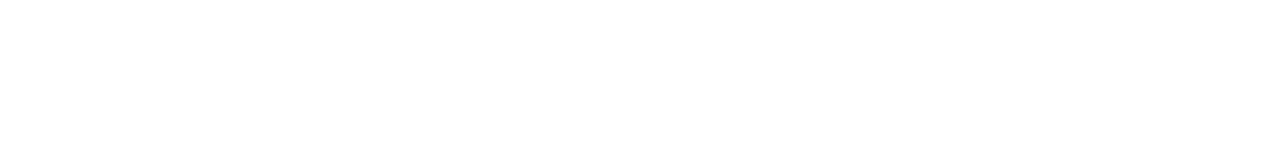
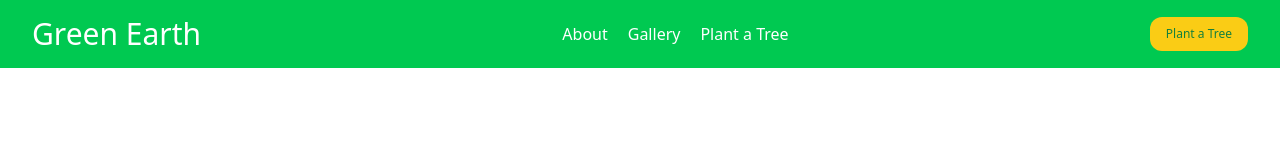
Before and after one commit to ayeshaafifa2025/green-earth, a plain HTML site: page index.html in a window 1280 px wide. Drawn offline with nearby package versions, Linux system fonts and the light colour scheme.

Commit message:
added navbar

```diff
--- a/index.html
+++ b/index.html
@@ -3,12 +3,34 @@
 <head>
     <meta charset="UTF-8">
     <meta name="viewport" content="width=device-width, initial-scale=1.0">
+    <!-- font awesome cdn -->
+     <link rel="stylesheet" href="https://cdnjs.cloudflare
+     .com/ajax/libs/font-awesome
+     /7.0.1/css/all.min.css"
+      integrity="sha512-2SwdPD6INVrV/lHTZbO2nodKhrnDdJK9/kg2XD1r9uGqPo1c
+      Ubujc+IYdlYdEErWNu69gVcYgdxlmVmzTWnetw=="
+       crossorigin="anonymous" referrerpolicy="no-referrer" />
+       <!-- tailwind css -->
+    <script src="https://cdn.jsdelivr.net/npm/@tailwindcss/browser@4"></script>
+    <!-- google font family -->
+     <link rel="preconnect" href="https://fonts.googleapis.com">
+     <link rel="preconnect" href="https://fonts.gstatic.com" crossorigin>
+     <link href="https://fonts.googleapis.com/css2?family=Inter:ital,opsz
+     ,wght@0,14..32,100..900;1,14..32,100..900&display=swap" rel="stylesheet">
+     <!-- css file -->
+      <link rel="stylesheet" href="styles/style.css">
     <title>Green Earth</title>
 </head>
-<body>
+<body class="">
     <header>
-        <nav>
-
+        <nav class="flex bg-green-500 justify-between items-center px-8 py-4">
+            <h1 class="font-inter text-3xl text-[#FFFFFF]">Green Earth</h1>
+                <ul class="flex gap-5 text-[#FFFFFF] ">
+                    <li><a href="">About</a></li>
+                    <li><a href="">Gallery</a></li>
+                    <li><a href="">Plant a Tree</a></li>
+                </ul>
+            <button class="bg-[#FACC15] text-[#15803D] text-[12px] rounded-xl px-4 py-2">Plant a Tree</button>
         </nav>
         <section>
 
@@ -20,5 +42,6 @@
     <footer>
 
     </footer>
+    <script src="javascripts/first.js"></script>
 </body>
 </html>
--- /dev/null
+++ b/javascripts/first.js
@@ -0,0 +1 @@
+console.log('connected to index.html successfully')
--- /dev/null
+++ b/styles/style.css
@@ -0,0 +1,4 @@
+
+.inter-font {
+  font-family: "Inter", sans-serif;
+}
--- /dev/null
+++ b/tailwind.config.js
@@ -0,0 +1,43 @@
+
+module.exports = {
+  theme: {
+    extend: {
+      fontFamily: {
+        inter: ['"Inter"', 'sans-serif'],
+      },
+    },
+  },
+}
+
+
+// /** @type {import('tailwindcss').Config} */
+// module.exports = {
+//   content: [
+//     "./index.html",
+//     "./styles//*.{css}",
+//   ],
+//   theme: {
+//     extend: {
+//       fontFamily: {
+//         inter: ["Inter", "sans-serif"],
+//       },
+//     },
+//   },
+//   plugins: [],
+// }
+
+// /** @type {import('tailwindcss').Config} */
+// module.exports = {
+//   content: [
+//     "./index.html",
+//     ".//*.{js,ts,jsx,tsx}",
+//   ],
+//   theme: {
+//     extend: {
+//       fontFamily: {
+//         inter: ["Inter", "sans-serif"],
+//       },
+//     },
+//   },
+//   plugins: [],
+// }
--- /dev/null
+++ b/tailwind.css
@@ -0,0 +1 @@
+@import "tailwind.css"
```
